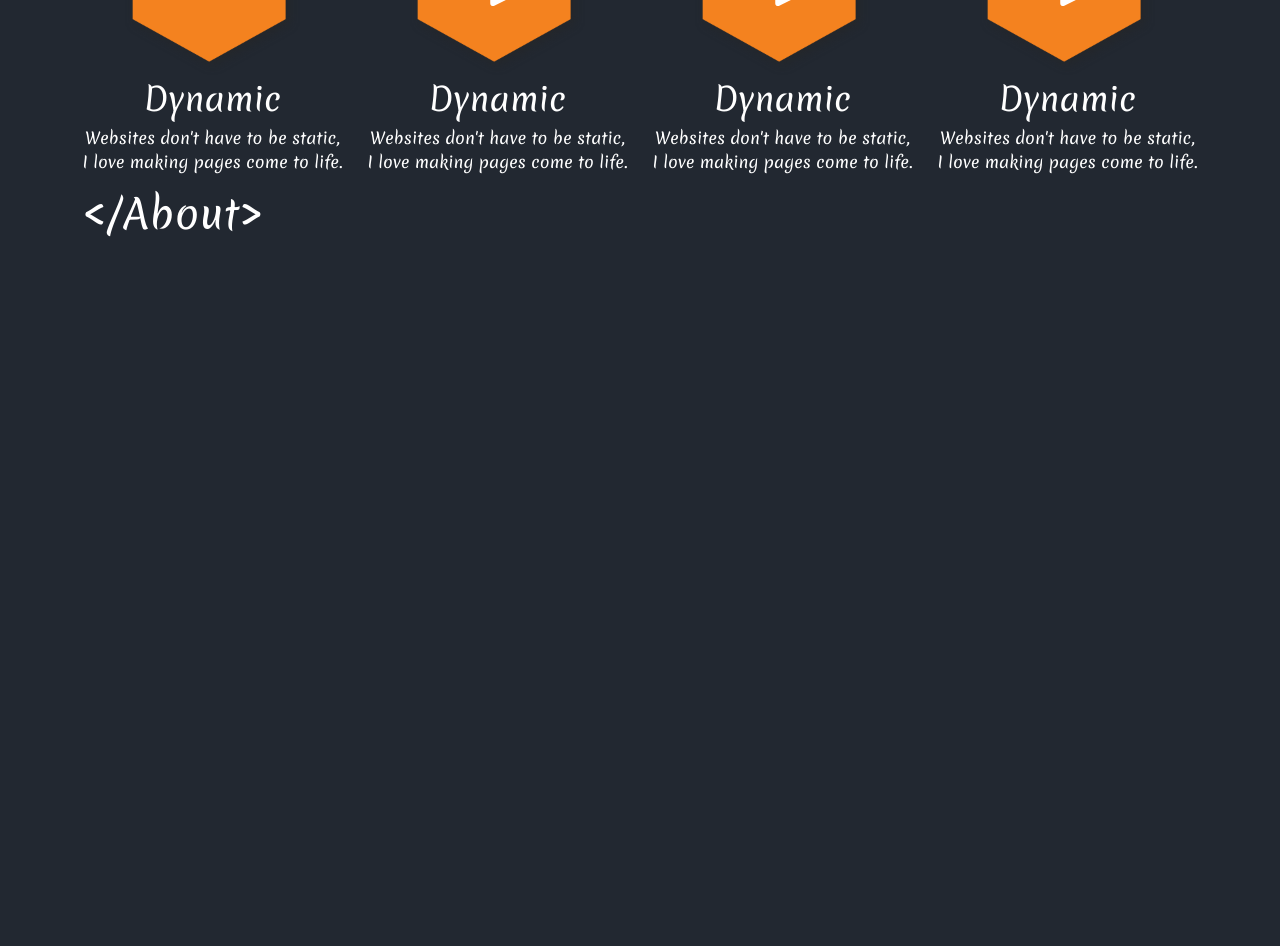
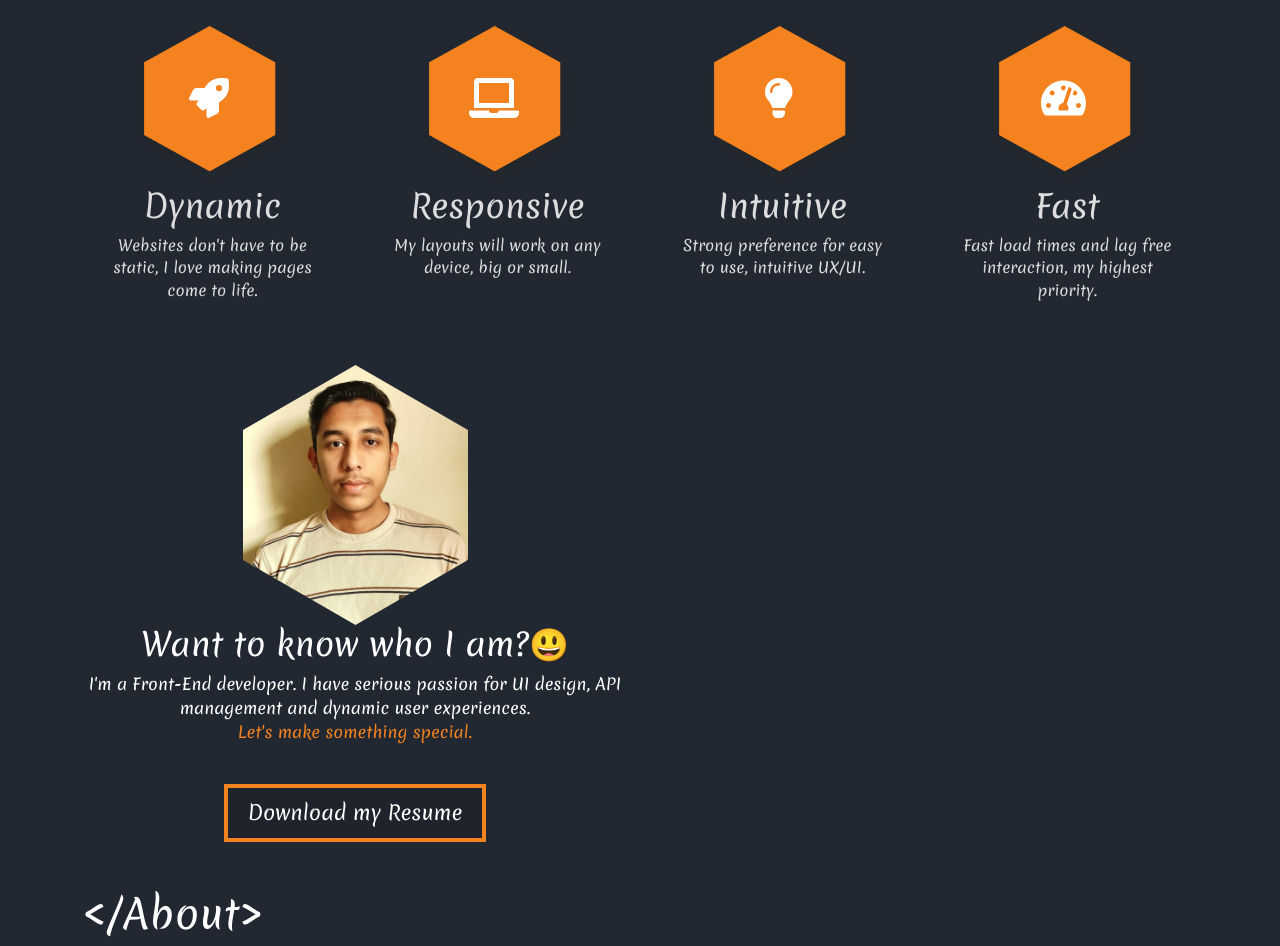
Before and after one commit to mahadih-gg/my-portfolio, a React (Create React App) app: page / in a window 1280 px wide. Shown: the part 1100-2046 px from the top of the page. Before the commit the page ends 1346 px from the top, so only its background shows below. Built offline with nearby package versions, Linux system fonts and the light colour scheme.

Commit message:
about 80% done

```diff
--- a/public/index.html
+++ b/public/index.html
@@ -1,14 +1,12 @@
 <!DOCTYPE html>
 <html lang="en">
+
 <head>
   <meta charset="utf-8" />
   <link rel="icon" href="%PUBLIC_URL%/favicon.ico" />
   <meta name="viewport" content="width=device-width, initial-scale=1" />
   <meta name="theme-color" content="#000000" />
-    <meta
-      name="description"
-      content="Web site created using create-react-app"
-    />
+  <meta name="description" content="Web site created using create-react-app" />
   <link rel="apple-touch-icon" href="%PUBLIC_URL%/logo192.png" />
   <!--
       manifest.json provides metadata used when your web app is installed on a
@@ -26,6 +24,7 @@
     -->
   <title>React App</title>
 </head>
+
 <body>
   <noscript>You need to enable JavaScript to run this app.</noscript>
   <div id="root"></div>
@@ -39,5 +38,12 @@
       To begin the development, run `npm start` or `yarn start`.
       To create a production bundle, use `npm run build` or `yarn build`.
     -->
+
+  <!-- Bootstrap js -->
+  <!-- JavaScript Bundle with Popper -->
+  <script src="https://cdn.jsdelivr.net/npm/bootstrap@5.0.0-beta3/dist/js/bootstrap.bundle.min.js"
+    integrity="sha384-JEW9xMcG8R+pH31jmWH6WWP0WintQrMb4s7ZOdauHnUtxwoG2vI5DkLtS3qm9Ekf"
+    crossorigin="anonymous"></script>
 </body>
+
 </html>
--- a/src/App.css
+++ b/src/App.css
@@ -9,6 +9,21 @@ body{
   background: #222831 !important;
   color: #fff !important;
 }
-.color-custom{
+.color-primary{
   color: #F4821F;
 }
+.btn-custom{
+  border: 4px solid #F4821F;
+  border-radius: none;
+  padding: 10px 20px;
+  background: rgba(0, 0, 0, 0.10);
+    color: #fff;
+    font-size: 20px;
+    transition: all ease .3s;
+  }
+  .btn-custom:hover{
+    background-color: #F4821F;
+    color: #222831;
+    transition: all ease .3s;
+    font-weight: bold;
+  }
--- a/src/components/About/About.css
+++ b/src/components/About/About.css
@@ -1,7 +1,13 @@
 .about-card{
     border: none;
-    width: 70%;
+    width: 60%;
 }
 .about-ico{
-    font-size: 60px;
+    font-size: 40px;
 }
+.description{
+    width: 80%;
+    margin: 0 auto;
+    font-size: 15px;
+    color: #dddddd;
+}
--- a/src/components/About/About.js
+++ b/src/components/About/About.js
@@ -1,23 +1,24 @@
 import React from 'react';
 import './About.css';
 import hexagon from '../../images/hexagon.png';
-import { FontAwesomeIcon } from '@fortawesome/react-fontawesome'
-import { faRocket } from '@fortawesome/free-solid-svg-icons'
+import { FontAwesomeIcon } from '@fortawesome/react-fontawesome';
+import { faRocket, faLaptop, faLightbulb, faTachometerAlt } from '@fortawesome/free-solid-svg-icons';
+import AboutMe from '../AboutMe/AboutMe';
 
 const About = () => {
     return (
         <section className="pt-5" id="about">
-            <div className="container">
-                <h1>&lt;About&gt;</h1>
+            <div className="container pt-5 mt-5">
+                <h1 className="mb-5">&lt;About&gt;</h1>
 
-                <div className="row">
+                <div className="row d-flex justify-content-center">
                     <div className="col-md-3 text-center">
                         <div class="card about-card bg-transparent text-white mx-auto">
                             <img src={hexagon} height="100%" class="card-img" />
                             <div class="card-img-overlay d-flex justify-content-center align-items-center pe-4">
                                 <h5 class="card-title about-ico">
-                                    <img src="" alt="" /></h5>
-
+                                    <FontAwesomeIcon icon={faRocket} />
+                                </h5>
                             </div>
                         </div>
                         <div className="description">
@@ -30,12 +31,13 @@ const About = () => {
                             <img src={hexagon} height="100%" class="card-img" />
                             <div class="card-img-overlay d-flex justify-content-center align-items-center pe-4">
                                 <h5 class="card-title about-ico">
-                                    <FontAwesomeIcon icon={faRocket} /></h5>
+                                    <FontAwesomeIcon icon={faLaptop} />
+                                </h5>
                             </div>
                         </div>
                         <div className="description">
-                            <h2>Dynamic</h2>
-                            <p>Websites don't have to be static, I love making pages come to life.</p>
+                            <h2>Responsive</h2>
+                            <p>My layouts will work on any device, big or small.</p>
                         </div>
                     </div>
                     <div className="col-md-3 text-center">
@@ -43,12 +45,12 @@ const About = () => {
                             <img src={hexagon} height="100%" class="card-img" />
                             <div class="card-img-overlay d-flex justify-content-center align-items-center pe-4">
                                 <h5 class="card-title about-ico">
-                                    <FontAwesomeIcon icon={faRocket} /></h5>
+                                    <FontAwesomeIcon icon={faLightbulb} /></h5>
                             </div>
                         </div>
                         <div className="description">
-                            <h2>Dynamic</h2>
-                            <p>Websites don't have to be static, I love making pages come to life.</p>
+                            <h2>Intuitive</h2>
+                            <p>Strong preference for easy to use, intuitive UX/UI.</p>
                         </div>
                     </div>
                     <div className="col-md-3 text-center">
@@ -56,18 +58,21 @@ const About = () => {
                             <img src={hexagon} height="100%" class="card-img" />
                             <div class="card-img-overlay d-flex justify-content-center align-items-center pe-4">
                                 <h5 class="card-title about-ico">
-                                    <FontAwesomeIcon icon={faRocket} /></h5>
+                                    <FontAwesomeIcon icon={faTachometerAlt} /></h5>
                             </div>
                         </div>
                         <div className="description">
-                            <h2>Dynamic</h2>
-                            <p>Websites don't have to be static, I love making pages come to life.</p>
+                            <h2>Fast</h2>
+                            <p>Fast load times and lag free interaction, my highest priority.</p>
                         </div>
                     </div>
                 </div>
 
+                <AboutMe></AboutMe>
+
                 <h1>&lt;/About&gt;</h1>
             </div>
+
 
         </section>
     );
--- /dev/null
+++ b/src/components/AboutMe/AboutMe.css
@@ -0,0 +1,24 @@
+.contact-link{
+    text-decoration: none;
+    position: relative;
+}
+.contact-link:hover{
+    color: #ff7700;
+}
+.contact-link::after {
+    content: '';
+    position: absolute;
+    bottom: 0;
+    left: 0;
+    width: 100%;
+    height: 0.1em;
+    background-color: #ff7700;
+    opacity: 0;
+    transition: opacity 300ms, transform 300ms;
+}
+
+.contact-link:hover::after{
+    opacity: 1;
+    transform: translate3d(0, 0.2em, 0);
+    transform: scale(1);
+}
--- /dev/null
+++ b/src/components/AboutMe/AboutMe.js
@@ -0,0 +1,27 @@
+import React from 'react';
+import './AboutMe.css';
+import myProfile from '../../images/myProfile.png'
+
+const AboutMe = () => {
+    return (
+        <div className="row my-5">
+            <div className="col-md-6 text-center">
+                <img src={myProfile} alt="" />
+                <h2>Want to know who I am?😃</h2>
+                <p>
+                    I'm a Front-End developer. I have serious passion for UI design, API management and dynamic user experiences. <br />
+                    <a className="color-primary contact-link" href="#contact">Let's make something special.</a>
+                </p>
+
+                <button className="btn-custom mt-4">Download my Resume</button>
+            </div>
+
+            <div className="col-md-6">
+
+            </div>
+
+        </div>
+    );
+};
+
+export default AboutMe;
--- a/src/components/Header/Header.css
+++ b/src/components/Header/Header.css
@@ -12,20 +12,9 @@ header{
     font-size: 50px;
 }
 .header-btn{
-    border: 4px solid #F4821F;
-    border-radius: none;
-    background: rgba(0, 0, 0, 0.10);
     padding: 10px 40px;
-    color: #fff;
-    font-size: 20px;
-    transition: all ease .3s;
 }
-.header-btn:hover{
-    background-color: #F4821F;
-    color: #222831;
-    transition: all ease .3s;
-    font-weight: bold;
-}
+
 .header-btn-icon{
     color: #fff;
     transition: all ease .3s;
--- a/src/components/Header/Header.js
+++ b/src/components/Header/Header.js
@@ -7,10 +7,10 @@ const Header = () => {
     return (
         <header className="d-flex justify-content-center align-items-center">
             <div className="header_gritting text-center">
-                <h1>Hi, I'm <span className="color-custom">MAHADI HASAN</span></h1>
+                <h1>Hi, I'm <span className="color-primary">MAHADI HASAN</span></h1>
                 <h1>I'm a Front-End Developer</h1>
                 <a href="#about">
-                    <button className="header-btn">View My Work <span className="ms-2 header-btn-icon"><FontAwesomeIcon icon={faArrowRight} className="header-btn-icon" /></span> </button>
+                    <button className="header-btn btn-custom">View My Work <span className="ms-2 header-btn-icon"><FontAwesomeIcon icon={faArrowRight} className="header-btn-icon" /></span> </button>
                 </a>
             </div>
         </header>
--- a/src/components/Navbar/Navbar.js
+++ b/src/components/Navbar/Navbar.js
@@ -4,11 +4,11 @@ import logo from '../../images/A1.png';
 
 const Navbar = () => {
     return (
-        <nav className="navbar navbar-expand-lg navbar-custom">
+        <nav className="navbar navbar-expand-lg sticky-top navbar-custom">
             <div className="container-fluid">
                 <a className="navbar-brand ms-5" href="#home"><img src={logo} alt="" height="50px" /></a>
                 <button className="navbar-toggler" type="button" data-bs-toggle="collapse" data-bs-target="#navbarNav" aria-controls="navbarNav" aria-expanded="false" aria-label="Toggle navigation">
-                    <span className="navbar-toggler-icon"></span>
+                    <span className="navbar-toggler-icon bg-white"></span>
                 </button>
                 <div className="collapse navbar-collapse" id="navbarNav">
                     <ul className="navbar-nav ms-auto pe-5">
```
Also changed, not shown: src/images/myProfile.png (added). Lines whose indentation alone changed are shown as unchanged.
